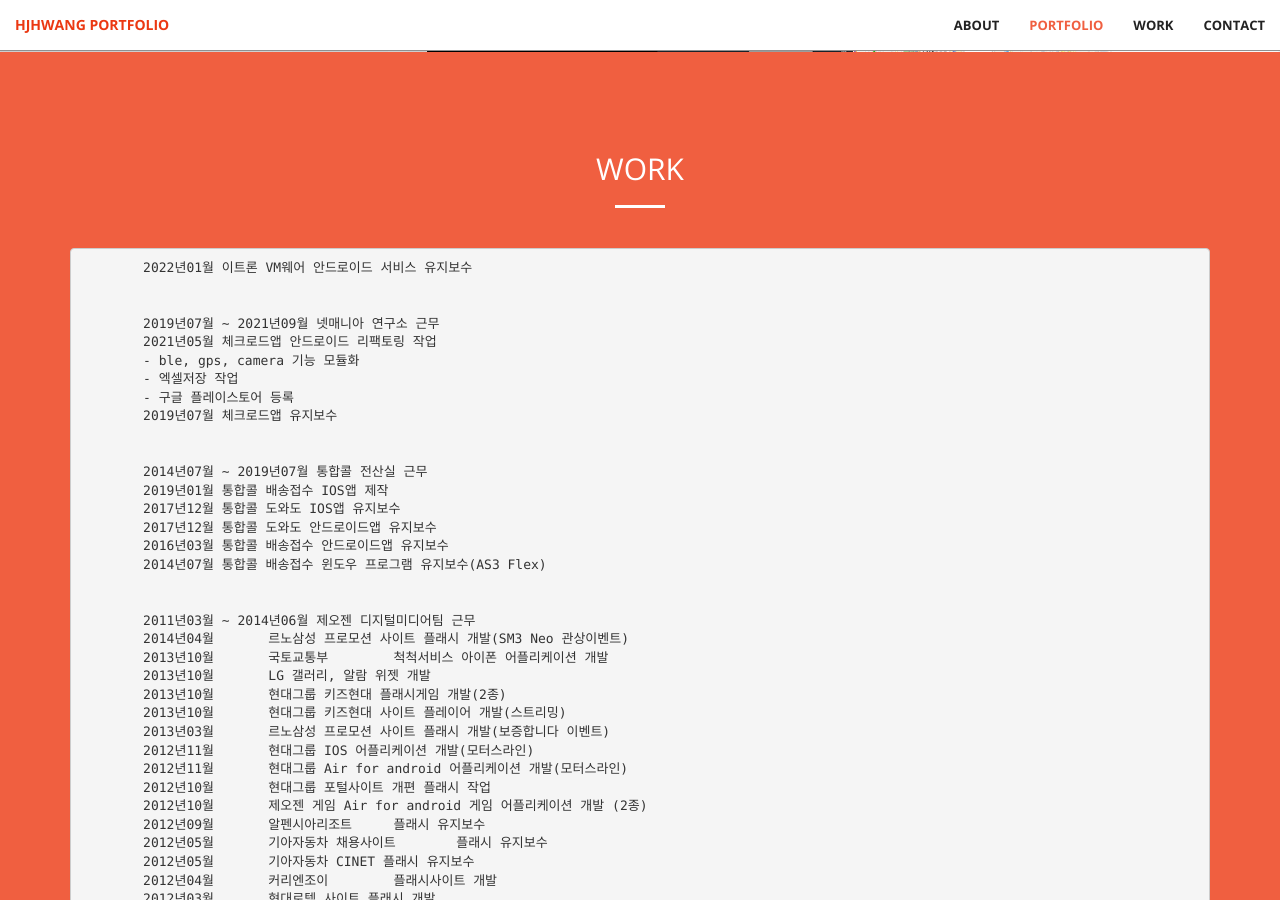
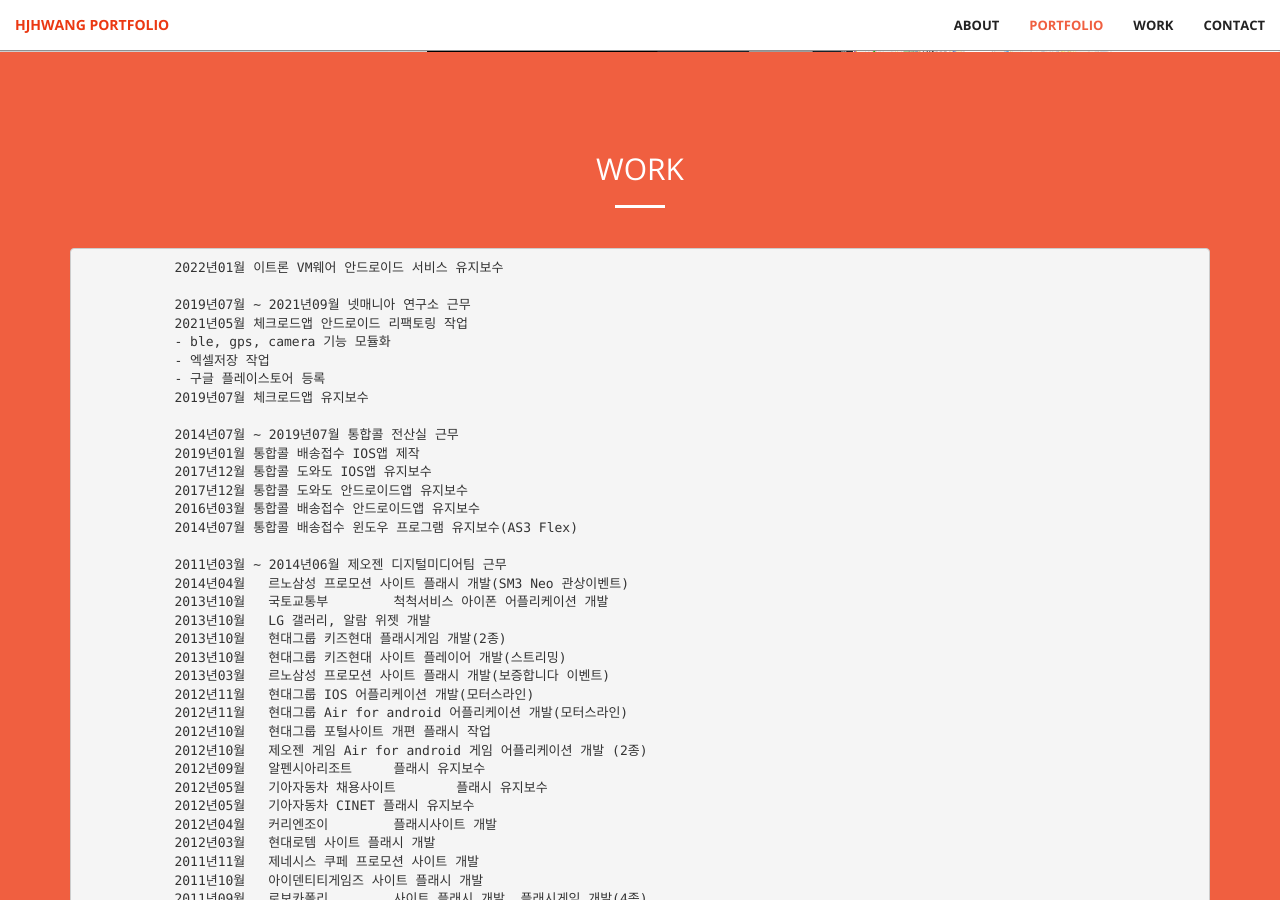
Before and after one commit to hjhwang/portfolio, a Jekyll site: the page built from index.html, in a window 1280 px wide and 900 px high, scrolled down 1747 px. Built offline with Jekyll 4.4.1, drawn with Linux system fonts in a browser that asks for light colours; some of the changed text lies outside the part shown.

Commit message:
Update services.html
567

```diff
--- a/_includes/services.html
+++ b/_includes/services.html
@@ -10,21 +10,21 @@
     <div class="container">
       <p class="text-faded">
         <pre>
-        2022년01월 이트론 VM웨어 안드로이드 서비스 유지보수<br>
+            2022년01월 이트론 VM웨어 안드로이드 서비스 유지보수
 
             2019년07월 ~ 2021년09월 넷매니아 연구소 근무
             2021년05월 체크로드앱 안드로이드 리팩토링 작업
             - ble, gps, camera 기능 모듈화
             - 엑셀저장 작업
             - 구글 플레이스토어 등록
-        2019년07월 체크로드앱 유지보수<br>
+            2019년07월 체크로드앱 유지보수
 
             2014년07월 ~ 2019년07월 통합콜 전산실 근무
             2019년01월 통합콜 배송접수 IOS앱 제작
             2017년12월 통합콜 도와도 IOS앱 유지보수
             2017년12월 통합콜 도와도 안드로이드앱 유지보수
             2016년03월 통합콜 배송접수 안드로이드앱 유지보수
-        2014년07월 통합콜 배송접수 윈도우 프로그램 유지보수(AS3 Flex)<br>
+            2014년07월 통합콜 배송접수 윈도우 프로그램 유지보수(AS3 Flex)
 
             2011년03월 ~ 2014년06월 제오젠 디지털미디어팀 근무
             2014년04월	르노삼성 프로모션 사이트 플래시 개발(SM3 Neo 관상이벤트)
@@ -53,11 +53,11 @@
             2011년03월	어린이재단	플래시 유지보수
             2011년03월	기아자동차 영문 플래시 유지보수
             2011년03월	기아자동차 국문 플래시 유지보수
-        2011년03월	기아자동차 글로벌 플래시 유지보수<br>
+            2011년03월	기아자동차 글로벌 플래시 유지보수
 
             2010년10월 ~ 2011년03월 그라운드제로 웹서비스개발팀 근무
             2010년12월	스타일핏팅 안드로이드앱 개발
-        2010년10월	스타일핏팅시스템 개발<br><br>
+            2010년10월	스타일핏팅시스템 개발
 
             2008년11월 ~ 2010년08월 미니게이트 플래시 개발팀 근무
             2010년07월    KT OCP 메모위젯 신규개발
@@ -71,11 +71,11 @@
             2009년05월	엘지 White Browser, Multitasking
             2009년01월	엘지 White 공통팝업22종, 락스크린2종
             2008년12월	엘지 Thoth 메뉴 리사이징및 유지보수
-        2008년12월	엘지 Thoth 명언월페이퍼 월페이퍼 신규개발<br>
+            2008년12월	엘지 Thoth 명언월페이퍼 월페이퍼 신규개발
 
             2008년06월 ~ 2008년10월 아토프리아 플래시 개발팀 근무
             2008년06월	엠앤소프트 내비게이션 지니	내비게이션 지니 리사이징 및 유지보수
-        2008년10월	삼성 모바일 UK 튜토리얼 M-3510 마이크로사이트 개발<br>
+            2008년10월	삼성 모바일 UK 튜토리얼 M-3510 마이크로사이트 개발
 
             2007년01월 ~ 2008년05월 (주)에이티미디어 플래시 개발팀 근무
             2008년04월	세븐벨리	세븐벨리 프로모션
```
Lines whose indentation alone changed are shown as unchanged.
